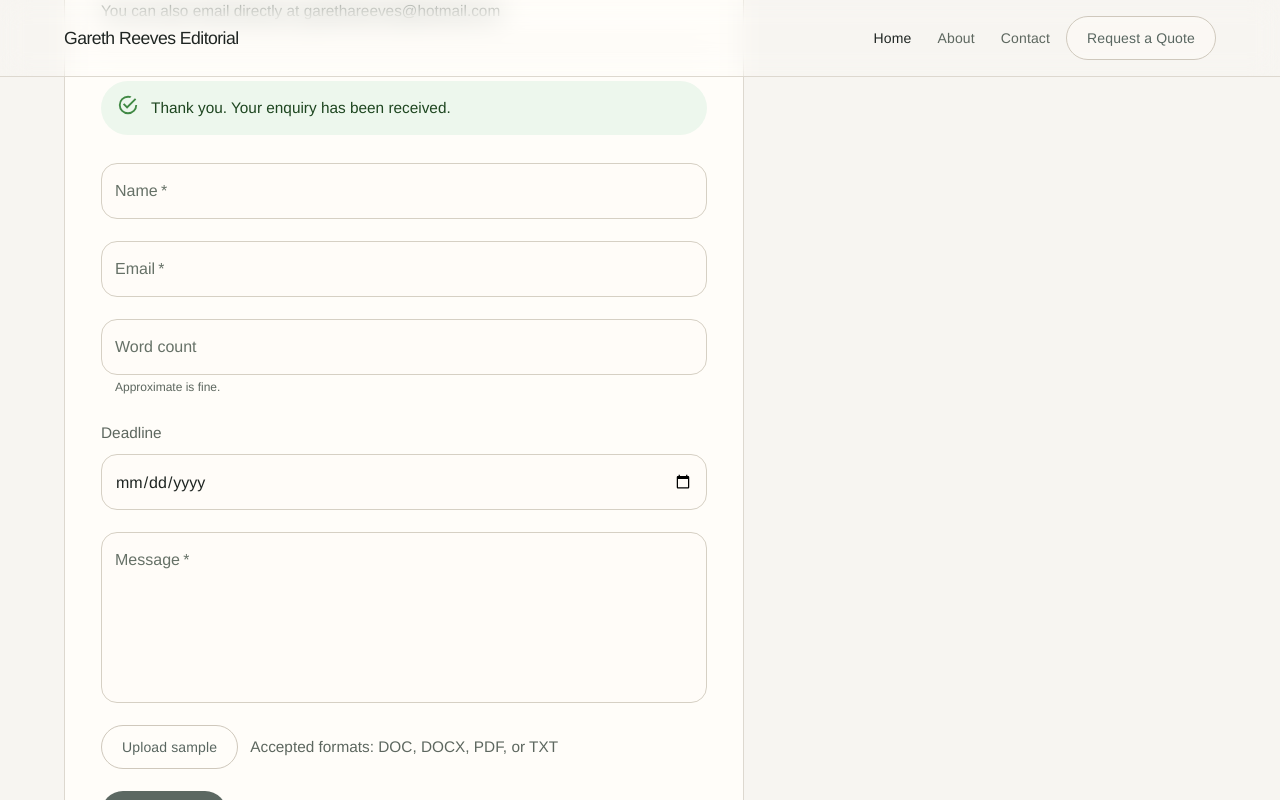
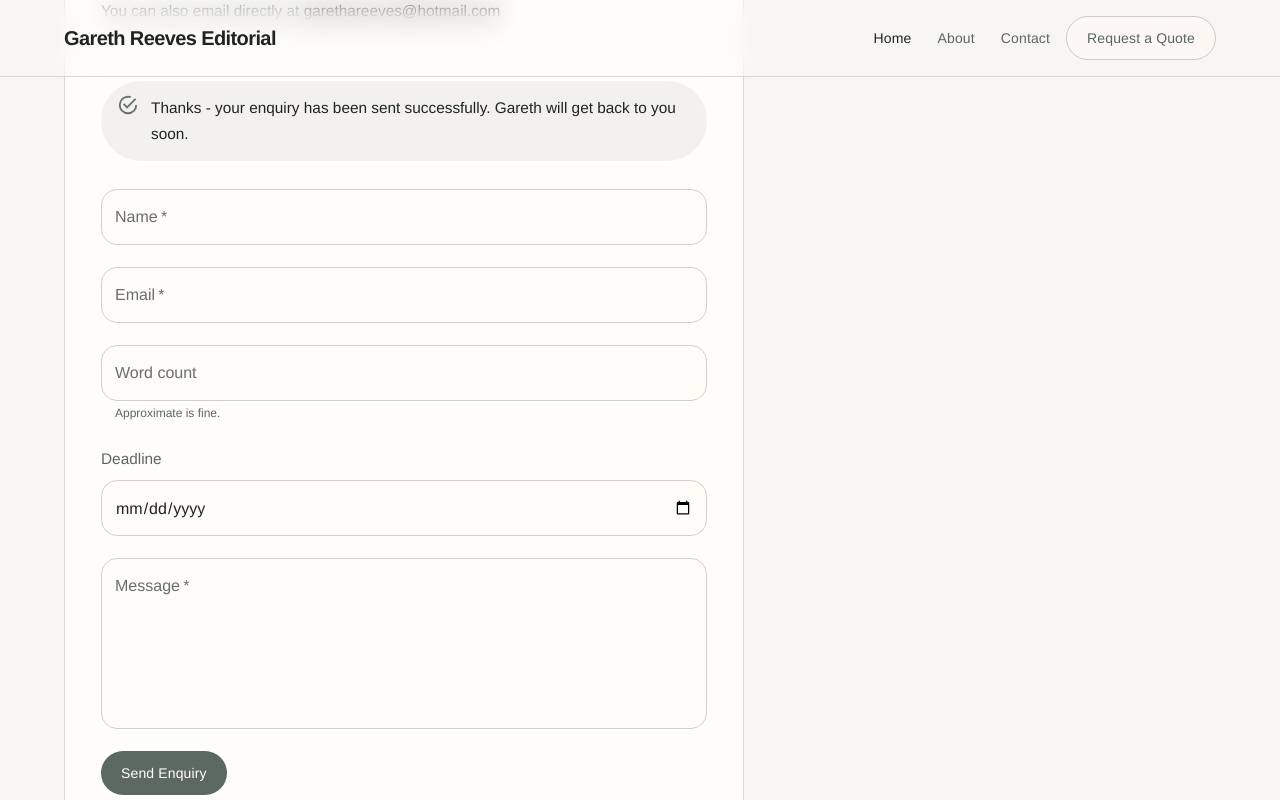
Before and after one commit to sepezz/garethreeves, a React (Vite) app: page / in a window 1280 px wide. Both pictures are taken after typing "Sample", "name@example.com", "Sample", "2020-01-15", "Sample" into the empty fields and a click on the button "Send Enquiry". Shown: the part 5257-6057 px from the top of the page. Built offline with nearby package versions, Linux system fonts and the light colour scheme.

Commit message:
Refactor contact form and email handling; update script source and enhance header styles

```diff
--- a/src/App.tsx
+++ b/src/App.tsx
@@ -1,6 +1,6 @@
 import { useEffect, useState } from "react";
 import KeyboardArrowUpRoundedIcon from "@mui/icons-material/KeyboardArrowUpRounded";
-import { Box, Fab, Link, Typography, Zoom } from "@mui/material";
+import { Box, Fab, Link, Tooltip, Typography, Zoom } from "@mui/material";
 import { Header } from "./components/Header";
 import { AboutPage } from "./pages/AboutPage";
 import { ContactPage } from "./pages/ContactPage";
@@ -139,6 +139,7 @@ const App = (): JSX.Element => {
           }}
         >
           Site by{" "}
+          <Tooltip title="Email richard@hanney.xyz" arrow>
             <Link
               href="mailto:richard@hanney.xyz"
               color="inherit"
@@ -146,6 +147,7 @@ const App = (): JSX.Element => {
             >
               Richard Hanney
             </Link>
+          </Tooltip>
         </Typography>
       </Box>
       <ScrollTopButton />
--- a/src/components/ContactForm.tsx
+++ b/src/components/ContactForm.tsx
@@ -4,11 +4,14 @@ import {
   Box,
   Button,
   Divider,
+  Link,
   Paper,
   Stack,
   TextField,
+  Tooltip,
   Typography,
 } from "@mui/material";
+import { CONTACT_EMAIL } from "../constants/site";
 
 type FormState = {
   name: string;
@@ -16,7 +19,6 @@ type FormState = {
   wordCount: string;
   deadline: string;
   message: string;
-  sampleFileName: string;
 };
 
 const initialState: FormState = {
@@ -25,40 +27,69 @@ const initialState: FormState = {
   wordCount: "",
   deadline: "",
   message: "",
-  sampleFileName: "",
 };
 
 export const ContactForm = (): JSX.Element => {
   const [formState, setFormState] = useState<FormState>(initialState);
   const [submitted, setSubmitted] = useState(false);
+  const [isSubmitting, setIsSubmitting] = useState(false);
+  const [errorMessage, setErrorMessage] = useState<string | null>(null);
 
   const handleChange =
-    (field: Exclude<keyof FormState, "sampleFileName">) =>
+    (field: keyof FormState) =>
     (
       event: ChangeEvent<HTMLInputElement | HTMLTextAreaElement>,
     ): void => {
       setSubmitted(false);
+      setErrorMessage(null);
       setFormState((current) => ({
         ...current,
         [field]: event.target.value,
       }));
     };
 
-  const handleFileChange = (event: ChangeEvent<HTMLInputElement>): void => {
-    const file = event.target.files?.[0];
-
-    setSubmitted(false);
-    setFormState((current) => ({
-      ...current,
-      sampleFileName: file?.name ?? "",
-    }));
+  const encodeFormData = (data: Record<string, string>): string => {
+    return Object.entries(data)
+      .map(
+        ([key, value]) =>
+          `${encodeURIComponent(key)}=${encodeURIComponent(value)}`,
+      )
+      .join("&");
   };
 
-  const handleSubmit = (event: FormEvent<HTMLFormElement>): void => {
+  const handleSubmit = async (event: FormEvent<HTMLFormElement>): Promise<void> => {
     event.preventDefault();
-    setSubmitted(true);
-    console.log("Quote request submitted", formState);
-    setFormState(initialState);
+    setIsSubmitting(true);
+    setSubmitted(false);
+    setErrorMessage(null);
+
+    try {
+      const response = await fetch("/", {
+        method: "POST",
+        headers: {
+          "Content-Type": "application/x-www-form-urlencoded",
+        },
+        body: encodeFormData({
+          "form-name": "contact",
+          "bot-field": "",
+          ...formState,
+        }),
+      });
+
+      if (!response.ok) {
+        throw new Error("Form submission failed");
+      }
+
+      setSubmitted(true);
+      setFormState(initialState);
+    } catch (error) {
+      console.error(error);
+      setErrorMessage(
+        `Something went wrong. Please try again or email ${CONTACT_EMAIL}.`,
+      );
+    } finally {
+      setIsSubmitting(false);
+    }
   };
 
   return (
@@ -82,28 +113,76 @@ export const ContactForm = (): JSX.Element => {
             Please include a 500-word sample from the middle of your work.
           </Typography>
           <Typography variant="body2" color="text.secondary" sx={{ mt: 0.8 }}>
-            You can also email directly at garethareeves@hotmail.com
+            You can also email directly at{" "}
+            <Tooltip title={`Email ${CONTACT_EMAIL}`} arrow>
+              <Link
+                href={`mailto:${CONTACT_EMAIL}`}
+                color="text.primary"
+                underline="hover"
+              >
+                {CONTACT_EMAIL}
+              </Link>
+            </Tooltip>
           </Typography>
         </Box>
 
         <Divider />
 
         {submitted ? (
-          <Alert severity="success" sx={{ borderRadius: 3 }}>
-            Thank you. Your enquiry has been received.
+          <Alert
+            severity="success"
+            sx={{
+              borderRadius: 3,
+              backgroundColor: "rgba(92, 104, 98, 0.08)",
+              color: "text.primary",
+              "& .MuiAlert-icon": {
+                color: "primary.main",
+              },
+            }}
+          >
+            Thanks - your enquiry has been sent successfully. Gareth will get
+            back to you soon.
           </Alert>
         ) : null}
 
-        <Box component="form" onSubmit={handleSubmit}>
+        {errorMessage ? (
+          <Alert
+            severity="error"
+            sx={{
+              borderRadius: 3,
+              backgroundColor: "rgba(138, 131, 118, 0.1)",
+              color: "text.primary",
+              "& .MuiAlert-icon": {
+                color: "secondary.main",
+              },
+            }}
+          >
+            {errorMessage}
+          </Alert>
+        ) : null}
+
+        <Box
+          component="form"
+          name="contact"
+          method="POST"
+          data-netlify="true"
+          data-netlify-honeypot="bot-field"
+          onSubmit={handleSubmit}
+        >
+          <input type="hidden" name="form-name" value="contact" />
+          <input type="hidden" name="bot-field" />
+
           <Stack spacing={{ xs: 2.25, md: 2.75 }}>
             <TextField
               label="Name"
+              name="name"
               value={formState.name}
               onChange={handleChange("name")}
               required
             />
             <TextField
               label="Email"
+              name="email"
               type="email"
               value={formState.email}
               onChange={handleChange("email")}
@@ -111,6 +190,7 @@ export const ContactForm = (): JSX.Element => {
             />
             <TextField
               label="Word count"
+              name="wordCount"
               value={formState.wordCount}
               onChange={handleChange("wordCount")}
               helperText="Approximate is fine."
@@ -120,6 +200,7 @@ export const ContactForm = (): JSX.Element => {
                 Deadline
               </Typography>
               <TextField
+                name="deadline"
                 type="date"
                 value={formState.deadline}
                 onChange={handleChange("deadline")}
@@ -128,6 +209,7 @@ export const ContactForm = (): JSX.Element => {
             </Stack>
             <TextField
               label="Message"
+              name="message"
               value={formState.message}
               onChange={handleChange("message")}
               multiline
@@ -135,36 +217,24 @@ export const ContactForm = (): JSX.Element => {
               required
             />
 
-            <Stack
-              direction={{ xs: "column", sm: "row" }}
-              spacing={1.5}
-              alignItems={{ xs: "flex-start", sm: "center" }}
-              sx={{ minWidth: 0 }}
-            >
-              <Button variant="outlined" component="label">
-                Upload sample
-                <input
-                  hidden
-                  type="file"
-                  onChange={handleFileChange}
-                  accept=".doc,.docx,.pdf,.txt"
-                />
-              </Button>
-              <Typography
-                variant="body2"
-                color="text.secondary"
-                sx={{ minWidth: 0, overflowWrap: "anywhere" }}
-              >
-                {formState.sampleFileName ||
-                  "Accepted formats: DOC, DOCX, PDF, or TXT"}
-              </Typography>
-            </Stack>
-
             <Box>
-              <Button type="submit" variant="contained">
-                Send Enquiry
+              <Button type="submit" variant="contained" disabled={isSubmitting}>
+                {isSubmitting ? "Sending..." : "Send Enquiry"}
               </Button>
             </Box>
+
+            <Typography variant="body2" color="text.secondary">
+              Prefer email? Contact{" "}
+              <Tooltip title={`Email ${CONTACT_EMAIL}`} arrow>
+                <Link
+                  href={`mailto:${CONTACT_EMAIL}`}
+                  color="text.primary"
+                  underline="hover"
+                >
+                  {CONTACT_EMAIL}
+                </Link>
+              </Tooltip>
+            </Typography>
           </Stack>
         </Box>
       </Stack>
--- a/src/components/Header.tsx
+++ b/src/components/Header.tsx
@@ -83,14 +83,17 @@ export const Header = ({
             onClick={handleBrandClick}
             sx={{
               color: "text.primary",
-              fontWeight: 500,
+              fontWeight: 600,
               letterSpacing: "-0.03em",
               flexShrink: 0,
-              pr: { xs: 0.5, md: 0 },
+              pr: { xs: 1, md: 0 },
               cursor: "pointer",
-              fontSize: { xs: "1rem", sm: "1.1rem" },
-              lineHeight: 1.15,
-              maxWidth: { xs: "calc(100vw - 92px)", sm: "none" },
+              fontSize: { xs: "1.2rem", sm: "1.3rem", md: "1.2rem", lg: "1.25rem" },
+              lineHeight: 1.1,
+              maxWidth: { xs: "calc(100vw - 96px)", sm: "calc(100vw - 112px)", md: "none" },
+              whiteSpace: "nowrap",
+              overflow: "hidden",
+              textOverflow: "ellipsis",
             }}
           >
             Gareth Reeves Editorial
--- /dev/null
+++ b/src/constants/site.ts
@@ -0,0 +1 @@
+export const CONTACT_EMAIL = "garethareeves@hotmail.com";
--- a/src/pages/ContactPage.tsx
+++ b/src/pages/ContactPage.tsx
@@ -1,4 +1,5 @@
-import { Box, Container, Link, Stack, Typography } from "@mui/material";
+import { Box, Container, Link, Stack, Tooltip, Typography } from "@mui/material";
+import { CONTACT_EMAIL } from "../constants/site";
 import { ContactForm } from "../components/ContactForm";
 
 export const ContactPage = (): JSX.Element => {
@@ -27,13 +28,15 @@ export const ContactPage = (): JSX.Element => {
               sx={{ overflowWrap: "anywhere" }}
             >
               Or email directly at{" "}
-              <Link
-                href="mailto:garethareeves@hotmail.com"
-                color="text.primary"
-                underline="hover"
-              >
-                garethareeves@hotmail.com
-              </Link>
+              <Tooltip title={`Email ${CONTACT_EMAIL}`} arrow>
+                <Link
+                  href={`mailto:${CONTACT_EMAIL}`}
+                  color="text.primary"
+                  underline="hover"
+                >
+                  {CONTACT_EMAIL}
+                </Link>
+              </Tooltip>
             </Typography>
           </Stack>
           <ContactForm />
```
Also changed, not shown: 2 other files (tests, documents, lock files or other folders). Lines whose indentation alone changed are shown as unchanged.
